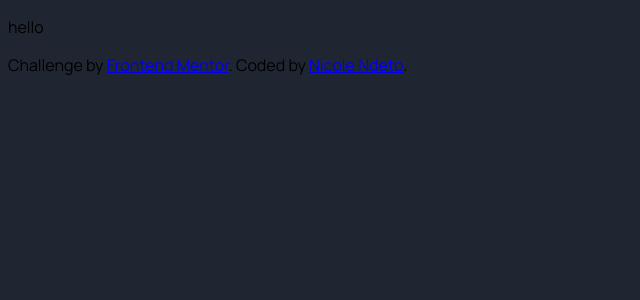
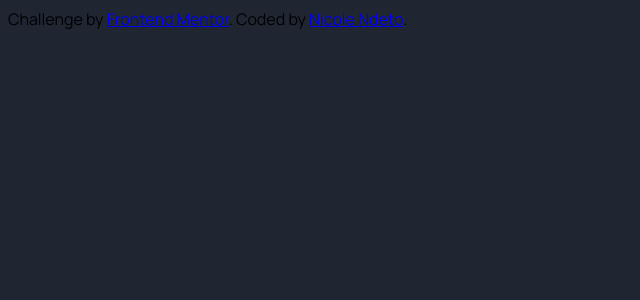
Before and after one commit to nndeto/advicechallenge, a React (Vite) app in the folder advice-challenge/: page / in a window 1280 px wide. Shown: the top 300 px of the page, without its empty margins (0-640 px from the left). Built offline with nearby package versions, Linux system fonts and the light colour scheme.

Commit message:
added axios

```diff
--- a/advice-challenge/package.json
+++ b/advice-challenge/package.json
@@ -10,6 +10,7 @@
     "preview": "vite preview"
   },
   "dependencies": {
+    "axios": "^1.6.0",
     "react": "^18.2.0",
     "react-dom": "^18.2.0"
   },
--- a/advice-challenge/src/App.jsx
+++ b/advice-challenge/src/App.jsx
@@ -1,12 +1,13 @@
 import React from 'react';
 import "./css/style.css";
 import Footer from './components/Footer';
+import AdviceCard from './components/AdviceCard';
 
 function App() {
 
   return (
     <>
-      <p>hello</p>
+      <AdviceCard />
       <Footer />
     </>
   )
--- /dev/null
+++ b/advice-challenge/src/components/AdviceCard.jsx
@@ -0,0 +1,14 @@
+import { useState, useEffect } from "react"
+import axios from 'axios';
+
+function AdviceCard() {
+
+
+    <>
+        <div>
+            <p>device card verbal vomit</p>
+        </div>
+    </>
+}
+
+export default AdviceCard
```
Also changed, not shown: 1 other file (tests, documents, lock files or other folders).
